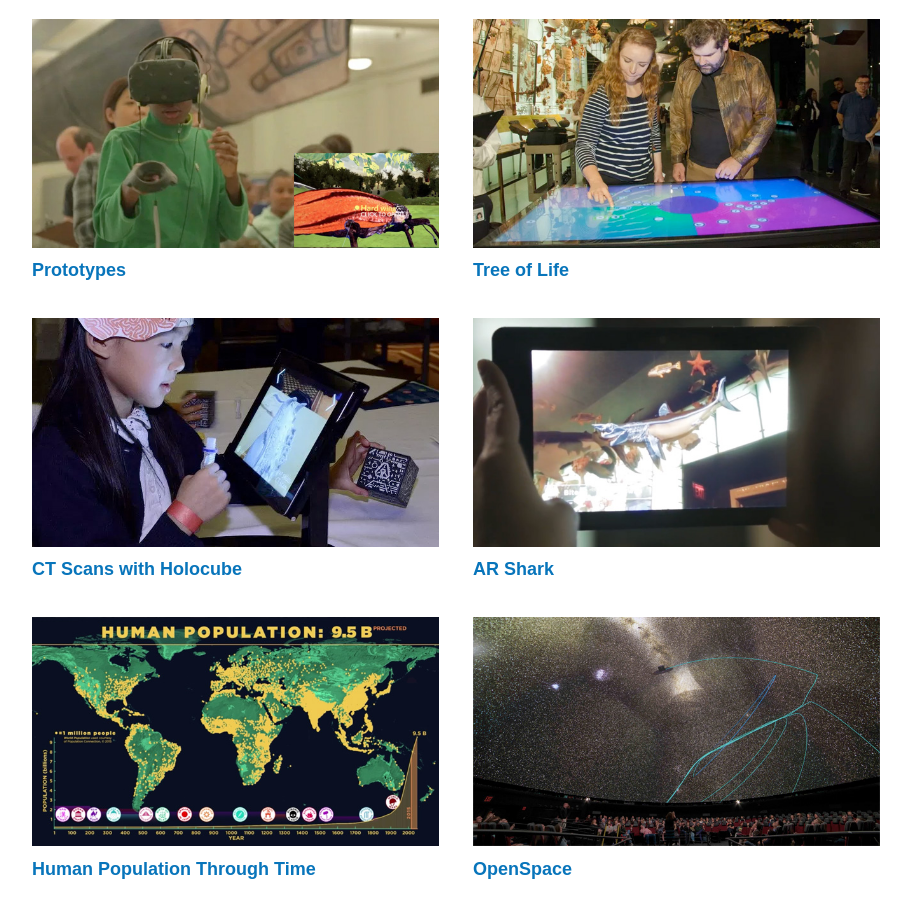
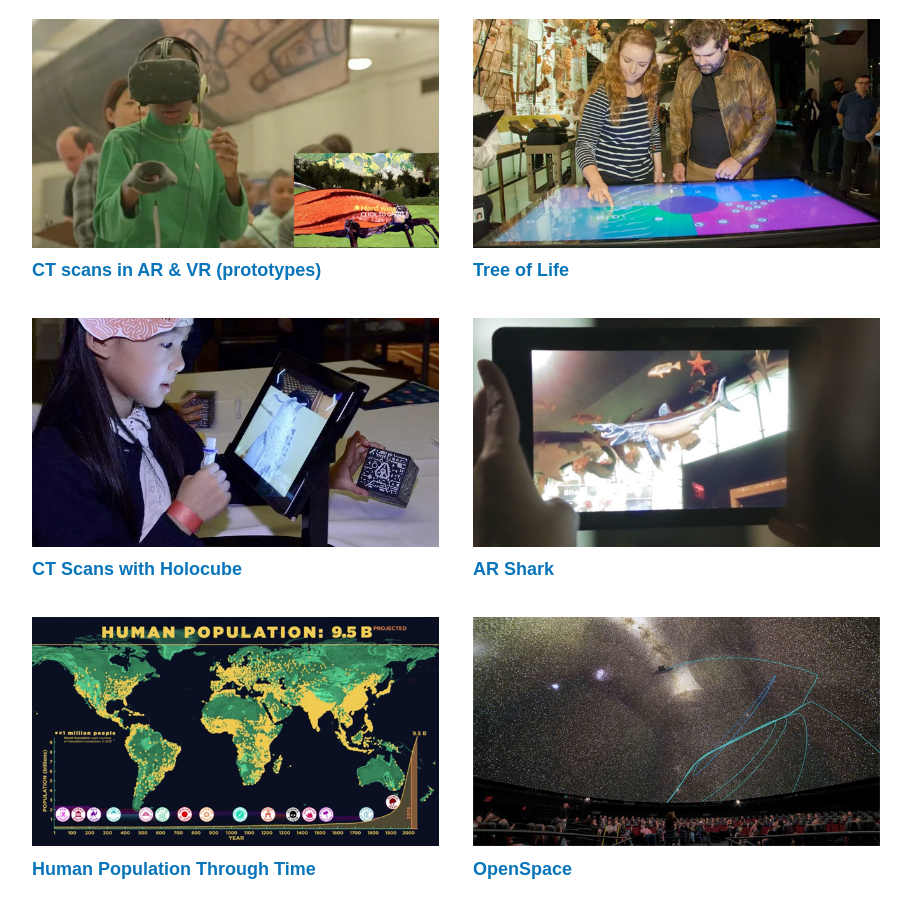
Before and after one commit to amnh-sciviz/amnh-sciviz.github.io, a Jekyll site: the page built from index.md, in a window 1280 px wide and 900 px high, scrolled down 1288 px. Shown: the whole window, without its empty margins (184-1095 px from the left). Built offline with Jekyll 4.4.1, drawn with Linux system fonts in a browser that asks for light colours.

Commit message:
Update vr_weevil.md

```diff
--- a/_projects/vr_weevil.md
+++ b/_projects/vr_weevil.md
@@ -1,12 +1,12 @@
 ---
 layout: page
-title: Prototypes
+title: CT scans in AR & VR (prototypes)
 image: /assets/img/vr_weevil_thumbnail.jpg
 year: 2017
 permalink: /vr-weevil/
 ---
 
-## Prototypes
+## CT scans in AR & VR (prototypes)
 
 
 ### VR Weevil
```
